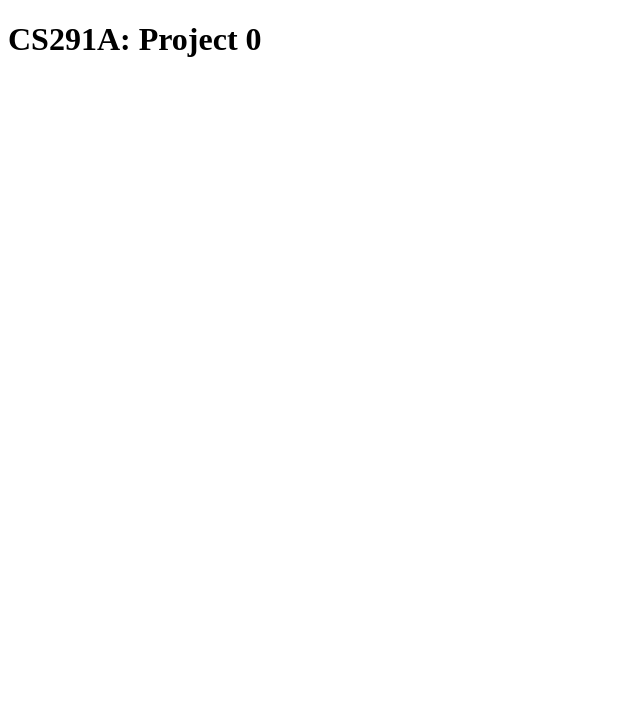
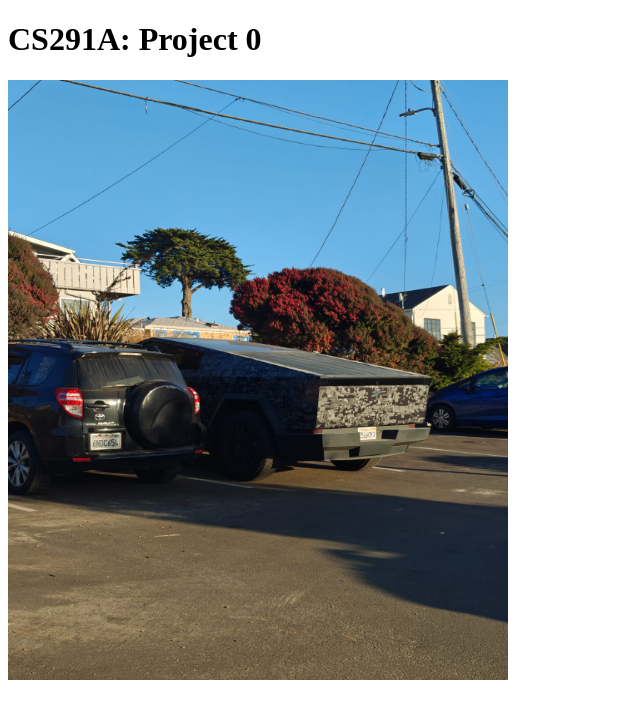
Before and after one commit to Abhi12122000/cs291a-project0, a plain HTML site: page index.html in a window 1280 px wide. Shown: the whole page, without its empty margins (0-640 px from the left). Drawn offline with Linux system fonts and the light colour scheme.

Commit message:
adding image

```diff
--- a/index.html
+++ b/index.html
@@ -9,5 +9,6 @@
         <h1>
             CS291A: Project 0
         </h1>
+        <img src="images/cybertruck_parked.jpeg" alt="Cybertruck in Santa Cruz" width="500" height="600">
     </body>
 </html>
```
Also changed, not shown: images/cybertruck_parked.jpeg (added).
